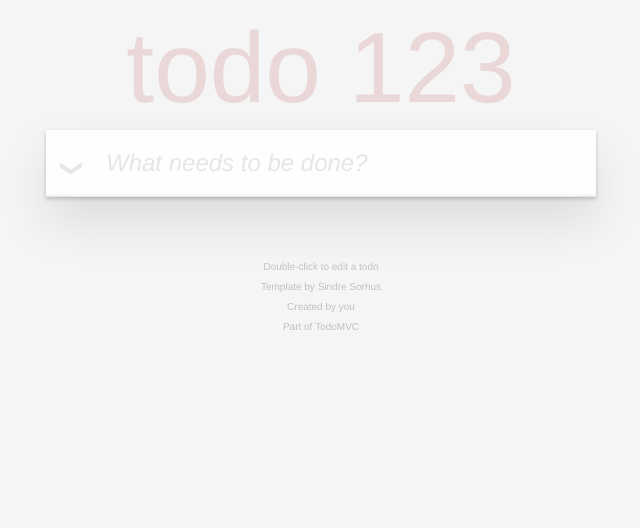
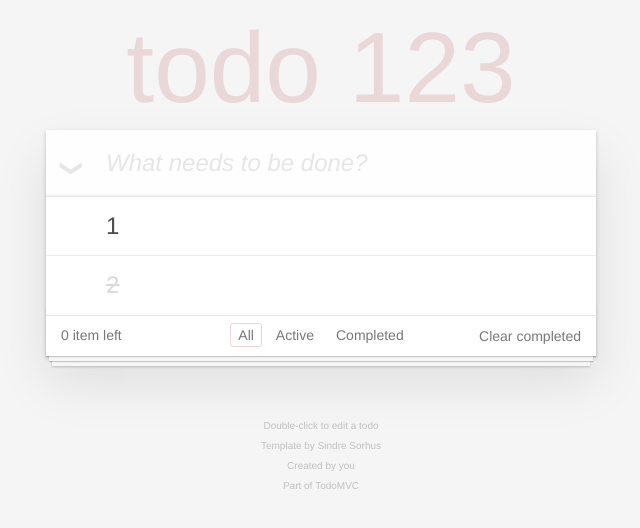
Before and after one commit to hsuanliao/angular-todomvc, an Angular app: page / in a window 1280 px wide. Shown: the top 528 px of the page, without its empty margins (319-959 px from the left). Built offline with nearby package versions, Linux system fonts and the light colour scheme.

Commit message:
7. 套用屬性指令 =>
  7-1. todo item 套用 ngClass

```diff
--- a/src/app/app.component.html
+++ b/src/app/app.component.html
@@ -26,13 +26,16 @@
         <input class="edit" value="Create a TodoMVC template">
       </li> -->
       <li
-        *ngFor="let item of todos">
+        *ngFor="let item of todos"
+        [ngClass]="{'completed': item.isDone, 'editing': item.isEditMode}"
+        (dblclick)="onTodoItemEnterEditMode(item)"
+        (keyup.enter)="onTodoItemLeaveEditMode(item)">
         <div class="view">
-          <input class="toggle" type="checkbox">
-          <label>{{ item }}</label>
+          <input class="toggle" type="checkbox" [(ngModel)]="item.isDone">
+          <label>{{ item.value }}</label>
           <button class="destroy"></button>
         </div>
-        <input class="edit" value="{{ item }}">
+        <input class="edit" [(ngModel)]="item.value">
       </li>
     </ul>
   </section>
--- a/src/app/app.component.ts
+++ b/src/app/app.component.ts
@@ -1,4 +1,6 @@
 import { Component } from '@angular/core';
+
+import { Todo } from './shared/todo.model';
 
 @Component({
   selector: 'app-root',
@@ -7,13 +9,28 @@ import { Component } from '@angular/core';
 })
 export class AppComponent {
   inputHint: string = 'What needs to be done?';
-  todos: string[] = [];
+  todos: Todo[] = [
+    new Todo('1', false),
+    new Todo('2', true)
+  ];
   newTodoItem: string;
 
   addNewTodoItem() {
     console.log('new todo is ' + this.newTodoItem);
 
-    this.todos.push(this.newTodoItem);
+    this.todos.push(new Todo(this.newTodoItem, false));
     this.newTodoItem = '';
   }
+
+  onTodoItemEnterEditMode(item: Todo) {
+    if (item.isDone) {
+      return;
+    }
+
+    item.isEditMode = true;
+  }
+
+  onTodoItemLeaveEditMode(item: Todo) {
+    item.isEditMode = false;
+  }
 }
--- /dev/null
+++ b/src/app/shared/todo.model.ts
@@ -0,0 +1,10 @@
+export class Todo {
+  public isEditMode: boolean;
+
+  constructor(
+    public value: string,
+    public isDone: boolean
+  ) {
+    this.isEditMode = false;
+  }
+}
```
